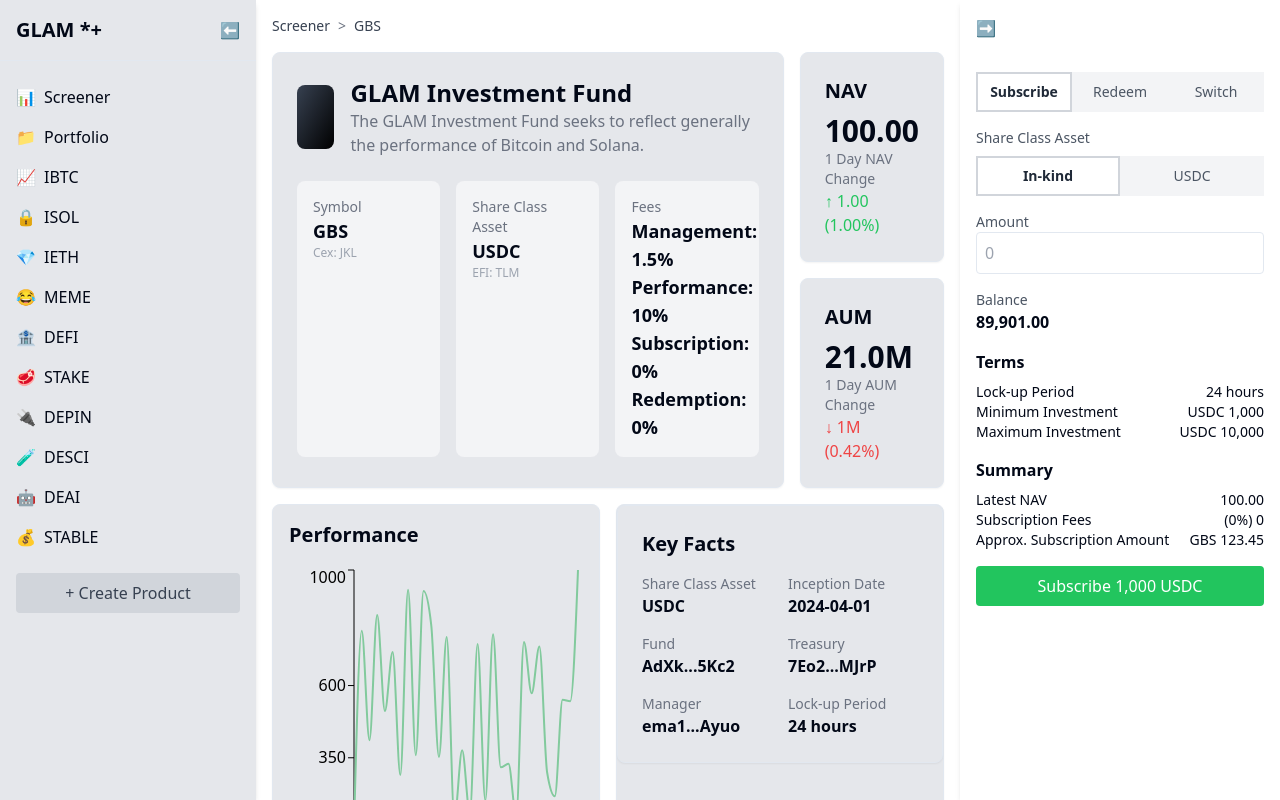
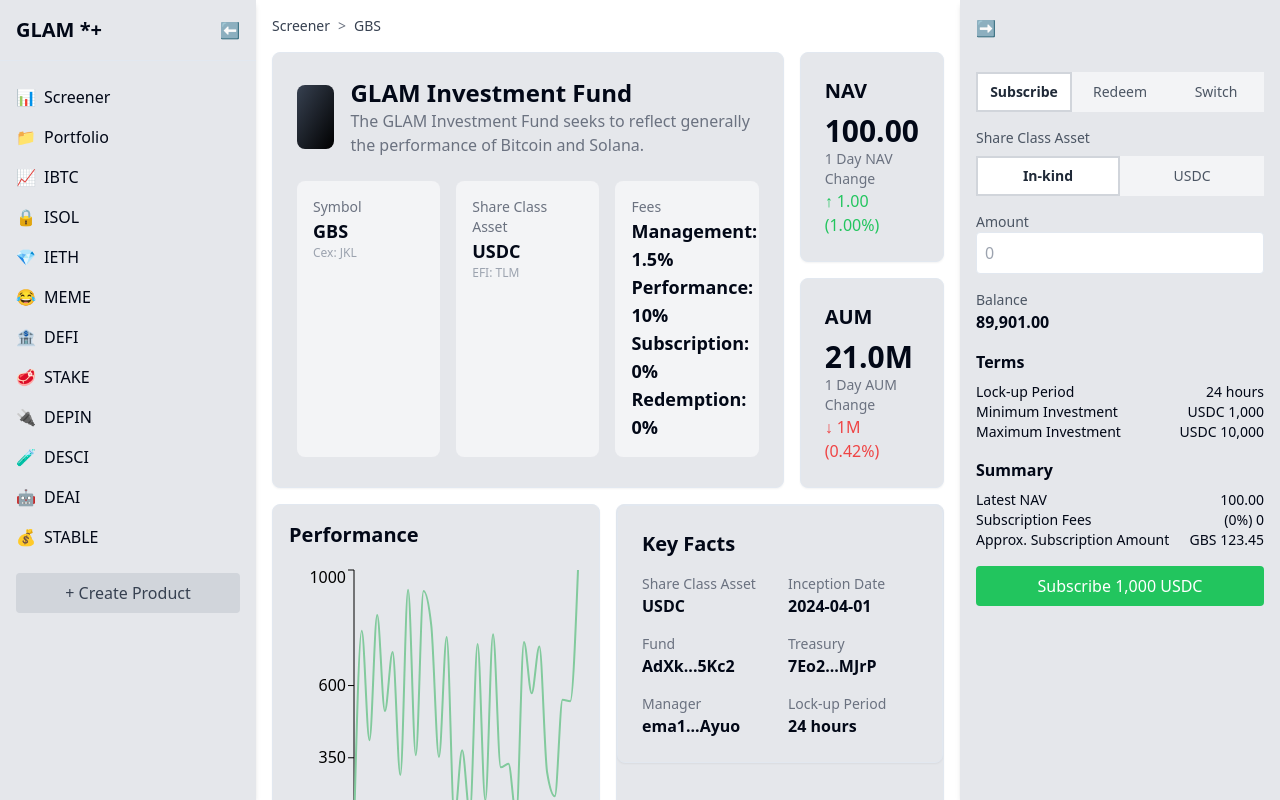
Before and after one commit to dhiazfathra/frontend-starter, a Next.js app: page /en in a window 1280 px wide. Built offline with nearby package versions, Linux system fonts and the light colour scheme.

Commit message:
refactor: apply bg-gray-200 to right detail sidebar

```diff
--- a/src/templates/DetailSidebar.tsx
+++ b/src/templates/DetailSidebar.tsx
@@ -15,7 +15,7 @@ const DetailSidebar: React.FC = () => {
 
   return (
     <div
-      className={`bg-white shadow-md transition-all duration-300 ${
+      className={`bg-gray-200 shadow-md transition-all duration-300 ${
         isCollapsed ? 'w-16' : 'w-80'
       }`}
     >
```
